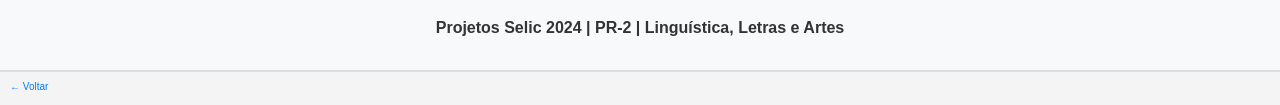
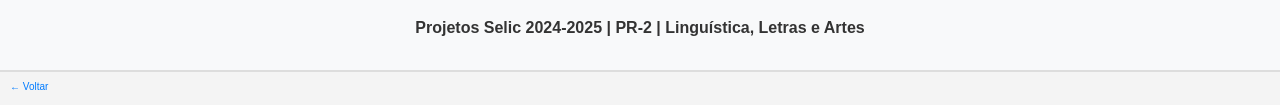
Before and after one commit to proiniciar/Linguistica_Selic, a plain HTML site: page index.html in a window 1280 px wide. Shown: the part 323-428 px from the top of the page. Drawn offline with Linux system fonts and the light colour scheme.

Commit message:
index.html

```diff
--- a/index.html
+++ b/index.html
@@ -115,7 +115,7 @@
 <body>
     <div class="header">
         <img src="https://proiniciar.uerj.br/pluginfile.php/1/theme_adaptable/logo/1709829991/Daiaie%20Coordenadoria%20de%20Inicia%C3%A7%C3%A3o%20COR.png" alt="Logo">
-        <h1>Projetos Selic 2024 | PR-2 | Linguística, Letras e Artes</h1>
+        <h1>Projetos Selic 2024-2025 | PR-2 | Linguística, Letras e Artes</h1>
     </div>
 
     <div class="back-button">
```
